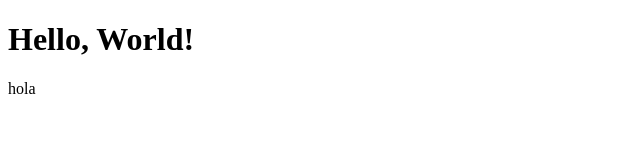
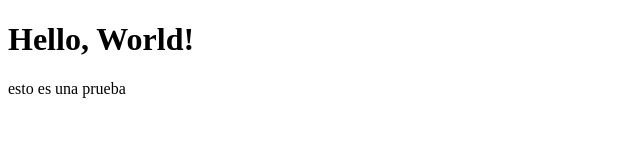
Before and after one commit to DesarrolloSoftwareIVSG/demo, a website: page src/index.html in a window 1280 px wide. Shown: the whole page, without its empty margins (0-640 px from the left). Drawn offline with Linux system fonts and the light colour scheme.

Commit message:
update paragraph text in index.html for clarity

```diff
--- a/src/index.html
+++ b/src/index.html
@@ -7,6 +7,6 @@
 </head>
 <body>
     <h1>Hello, World!</h1>
-    <p>hola</p>
+    <p>esto es una prueba</p>
 </body>
 </html>
```
